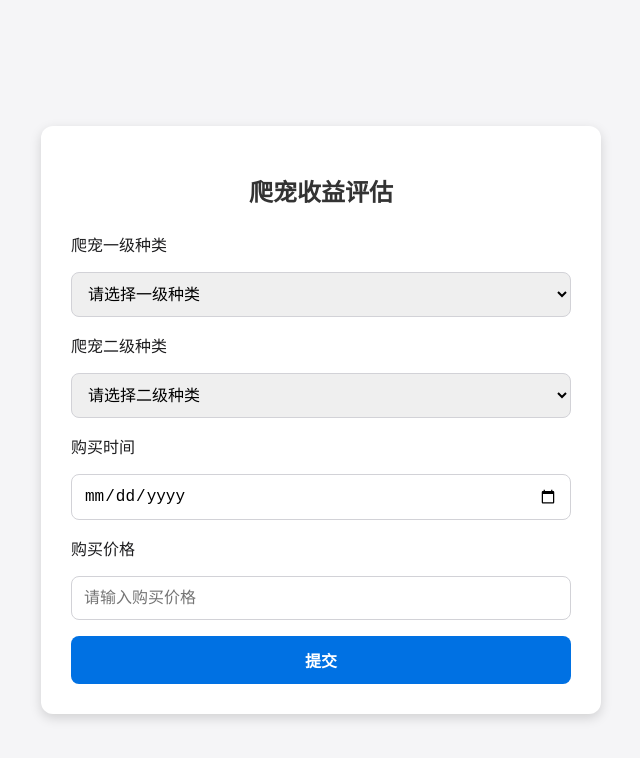
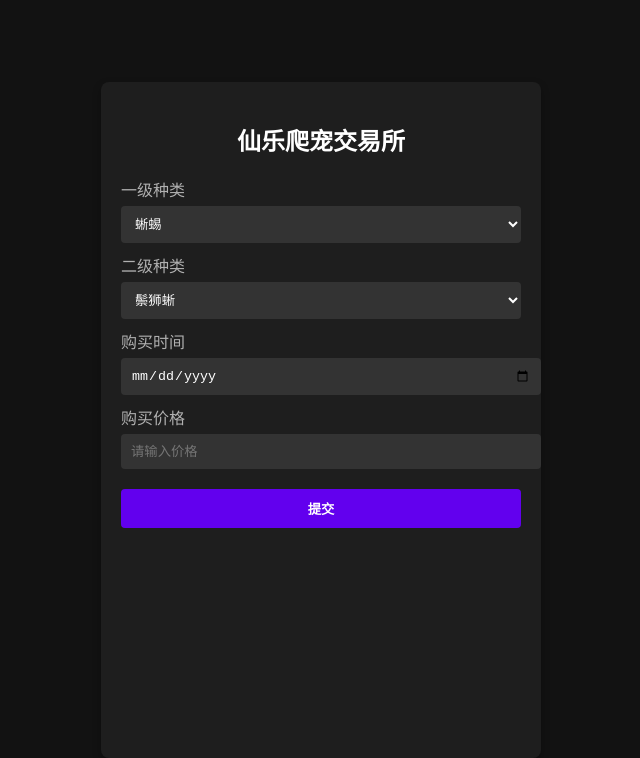
Before and after one commit to simingjia9/xanadu, a plain HTML site: page index.html in a window 1280 px wide. Shown: the whole page, without its empty margins (319-959 px from the left). Drawn offline with Linux system fonts and the light colour scheme.

Commit message:
Update index.html
暗黑版本

```diff
--- a/index.html
+++ b/index.html
@@ -1,239 +1,144 @@
 <!DOCTYPE html>
-<html lang="zh">
+<html lang="zh-CN">
 <head>
     <meta charset="UTF-8">
     <meta name="viewport" content="width=device-width, initial-scale=1.0">
-    <title>爬宠收益评估</title>
+    <title>仙乐爬宠交易所</title>
     <style>
-        /* 全局样式 */
+        /* 页面整体设置为深色背景和白色文字 */
         body {
-            font-family: -apple-system, BlinkMacSystemFont, "Segoe UI", Roboto, "Helvetica Neue", Arial, sans-serif;
-            background-color: #f5f5f7;
-            color: #1d1d1f;
+            font-family: Arial, sans-serif;
+            background-color: #121212;
+            color: #ffffff;
             display: flex;
             justify-content: center;
             align-items: center;
             min-height: 100vh;
             margin: 0;
             padding: 20px;
-            overflow: hidden;
-            transition: opacity 0.8s ease; /* 淡出效果 */
         }
 
-        /* 容器样式 */
+        /* 表单和结果容器样式 */
         .container {
-            background-color: white;
+            max-width: 400px;
             width: 100%;
-            max-width: 500px;
-            padding: 30px;
-            border-radius: 12px;
-            box-shadow: 0 4px 12px rgba(0, 0, 0, 0.15);
-            text-align: center;
-            opacity: 1;
-            transition: opacity 0.8s ease; /* 淡入效果 */
-        }
-
-        /* 结果页面样式 */
-        .result-container {
-            display: none;
-            text-align: center;
-            opacity: 0;
-            margin-top: 40px;
-        }
-
-        .percentage-animation {
-            font-size: 36px;
-            font-weight: bold;
-            margin-top: 20px;
-        }
-
-        /* 标题样式 */
-        h1 {
-            font-size: 24px;
-            font-weight: 600;
-            margin-bottom: 24px;
-            color: #333;
+            background-color: #1e1e1e;
+            padding: 20px;
+            border-radius: 8px;
+            box-shadow: 0 4px 8px rgba(0, 0, 0, 0.3);
         }
 
         h2 {
-            font-size: 22px;
-            font-weight: 600;
-            color: #333;
+            text-align: center;
+            color: #ffffff;
         }
 
-        h3 {
-            font-size: 20px;
-            font-weight: 500;
-            color: #333;
-            margin-top: 20px;  /* 增大标题和百分比之间的间距 */
+        label {
+            display: block;
+            margin-top: 10px;
+            color: #b0b0b0;
         }
 
-        /* 输入框和标签样式 */
-        label {
-            font-size: 16px;
-            display: block;
-            margin-bottom: 8px;
-            text-align: left;
+        input, select {
+            width: 100%;
+            padding: 10px;
+            margin-top: 5px;
+            border: none;
+            border-radius: 4px;
+            background-color: #333333;
+            color: #ffffff;
         }
 
-        select,
-        input[type="number"],
-        input[type="date"] {
-            width: 100%;
-            padding: 12px;
-            margin: 8px 0 16px;
-            border: 1px solid #d2d2d7;
-            border-radius: 8px;
-            font-size: 16px;
-            box-sizing: border-box;
-        }
-
-        /* 提交按钮样式 */
         button {
             width: 100%;
-            padding: 12px;
-            font-size: 16px;
+            padding: 10px;
+            margin-top: 20px;
+            border: none;
+            border-radius: 4px;
+            background-color: #6200ee;
+            color: #ffffff;
             font-weight: bold;
-            background-color: #0071e3;
-            color: white;
-            border: none;
-            border-radius: 8px;
             cursor: pointer;
-            transition: background-color 0.3s ease;
+            transition: background-color 0.3s;
         }
 
         button:hover {
-            background-color: #005bb5;
+            background-color: #3700b3;
         }
 
-        /* 结果显示样式 */
-        #results p {
-            margin: 8px 0;
-            padding: 8px;
-            border: 1px solid #d2d2d7;
-            border-radius: 8px;
-            background-color: #f9f9f9;
-            font-size: 16px;
+        .result-container {
+            text-align: center;
+            opacity: 0;
+            transition: opacity 0.5s ease-in-out;
         }
 
-        /* 箭头图标 */
+        .percentage {
+            font-size: 24px;
+            font-weight: bold;
+            margin: 10px 0;
+        }
+
         .arrow-up {
             color: red;
-            margin-right: 10px;
         }
 
         .arrow-down {
             color: green;
-            margin-right: 10px;
         }
     </style>
 </head>
 <body>
-    <div class="container" id="formContainer">
-        <h1>爬宠收益评估</h1>
-
-        <!-- 输入表单 -->
-        <form id="reptileForm">
-            <label for="primaryType">爬宠一级种类</label>
-            <select id="primaryType" onchange="updateSecondaryType()">
-                <option value="">请选择一级种类</option>
+    <div class="container">
+        <!-- 表单容器 -->
+        <div id="formContainer">
+            <h2>仙乐爬宠交易所</h2>
+            <label for="primaryType">一级种类</label>
+            <select id="primaryType">
+                <!-- 示例选项，实际使用时将这些替换为完整的爬宠种类列表 -->
                 <option value="蜥蜴">蜥蜴</option>
                 <option value="蛇">蛇</option>
                 <option value="龟">龟</option>
-                <option value="其他">其他</option>
-                <option value="肥尾守宫">肥尾守宫</option>
-                <option value="牛蛇">牛蛇</option>
-                <option value="加州王蛇">加州王蛇</option>
-                <option value="鬃狮蜥">鬃狮蜥</option>
-                <option value="玉米蛇">玉米蛇</option>
-                <option value="睫角守宫">睫角守宫</option>
             </select>
 
-            <label for="secondaryType">爬宠二级种类</label>
+            <label for="secondaryType">二级种类</label>
             <select id="secondaryType">
-                <option value="">请选择二级种类</option>
+                <!-- 示例选项，实际使用时将这些替换为完整的二级种类列表 -->
+                <option value="鬃狮蜥">鬃狮蜥</option>
+                <option value="绿鬣蜥">绿鬣蜥</option>
+                <option value="豹纹守宫">豹纹守宫</option>
             </select>
 
             <label for="purchaseDate">购买时间</label>
-            <input type="date" id="purchaseDate">
+            <input type="date" id="purchaseDate" required>
 
             <label for="purchasePrice">购买价格</label>
-            <input type="number" id="purchasePrice" placeholder="请输入购买价格" step="0.01">
+            <input type="number" id="purchasePrice" placeholder="请输入价格" required>
 
-            <button type="button" onclick="submitForm()">提交</button>
-        </form>
-    </div>
+            <button onclick="submitForm()">提交</button>
+        </div>
 
-    <!-- 动画展示百分比 -->
-    <div class="container result-container" id="resultContainer">
-        <h2>评估结果</h2>
-        <h3 id="bargainTitle">捡漏水平</h3>
-        <p id="bargainLevel" class="percentage-animation">捡漏水平: </p>
-
-        <h3 id="appreciationTitle">升值程度</h3>
-        <p id="appreciationLevel" class="percentage-animation">升值程度: </p>
-
-        <h3 id="profitTitle">收益水平</h3>
-        <p id="profitLevel" class="percentage-animation">收益水平: </p>
+        <!-- 结果容器 -->
+        <div id="resultContainer" class="result-container">
+            <h2>爬宠理财高手</h2>
+            <p class="percentage" id="bargainLevel">捡漏水平: </p>
+            <p class="percentage" id="appreciationLevel">升值程度: </p>
+            <p class="percentage" id="profitLevel">收益水平: </p>
+        </div>
     </div>
 
     <script>
-        // 模拟的市场数据
-        const marketData = {
-            "蜥蜴": {
-                "鬃狮蜥": { "当时市场平均价": 500, "当前市场平均价": 800 },
-                "绿鬣蜥": { "当时市场平均价": 300, "当前市场平均价": 600 },
-                "豹纹守宫": { "当时市场平均价": 150, "当前市场平均价": 300 },
-                "科尔特蜥": { "当时市场平均价": 250, "当前市场平均价": 450 }
-            },
-            "蛇": {
-                "玉米蛇": { "当时市场平均价": 400, "当前市场平均价": 700 },
-                "王蛇": { "当时市场平均价": 600, "当前市场平均价": 900 },
-                "眼镜蛇": { "当时市场平均价": 800, "当前市场平均价": 1300 },
-                "蛇纹蛇": { "当时市场平均价": 500, "当前市场平均价": 800 },
-                "牛蛇": { "当时市场平均价": 350, "当前市场平均价": 600 },
-                "加州王蛇": { "当时市场平均价": 550, "当前市场平均价": 850 }
-            },
-            "龟": {
-                "红耳龟": { "当时市场平均价": 100, "当前市场平均价": 180 },
-                "软壳龟": { "当时市场平均价": 200, "当前市场平均价": 350 }
-            },
-            "其他": {
-                "幻象龙": { "当时市场平均价": 1000, "当前市场平均价": 1500 }
-            },
-            "肥尾守宫": {
-                "一般": { "当时市场平均价": 250, "当前市场平均价": 400 }
-            },
-            "睫角守宫": {
-                "一般": { "当时市场平均价": 300, "当前市场平均价": 500 }
-            }
-        };
-
-        // 更新二级种类选项
-        function updateSecondaryType() {
-            const primaryType = document.getElementById("primaryType").value;
-            const secondaryTypeSelect = document.getElementById("secondaryType");
-
-            // 清空现有的二级种类选项
-            secondaryTypeSelect.innerHTML = '<option value="">请选择二级种类</option>';
-
-            if (primaryType && marketData[primaryType]) {
-                const secondaryTypes = Object.keys(marketData[primaryType]);
-                secondaryTypes.forEach(type => {
-                    const option = document.createElement("option");
-                    option.value = type;
-                    option.textContent = type;
-                    secondaryTypeSelect.appendChild(option);
-                });
-            }
-        }
-
-        // 提交表单的函数，包含动画效果
         function submitForm() {
             const primaryType = document.getElementById("primaryType").value;
             const secondaryType = document.getElementById("secondaryType").value;
             const purchaseDate = document.getElementById("purchaseDate").value;
             const purchasePrice = parseFloat(document.getElementById("purchasePrice").value);
+
+            // 示例市场数据
+            const marketData = {
+                "蜥蜴": { "鬃狮蜥": { "当时市场平均价": 350, "当前市场平均价": 500 } },
+                "蛇": { "玉米蛇": { "当时市场平均价": 150, "当前市场平均价": 200 } },
+                "龟": { "红耳龟": { "当时市场平均价": 80, "当前市场平均价": 100 } }
+            };
 
             const marketInfo = marketData[primaryType]?.[secondaryType];
             if (!marketInfo) {
@@ -248,30 +153,21 @@
             const appreciationLevel = Math.round((averageCurrentPrice - averagePastPrice) / averagePastPrice * 100);
             const profitLevel = Math.round((appreciationLevel / ((averageCurrentPrice - averagePastPrice) / averagePastPrice)) * 100);
 
-            // 显示结果及动画
             document.getElementById('bargainLevel').innerText = `捡漏水平: ${bargainLevel}%`;
             animatePercentage('bargainLevel', 0, bargainLevel);
 
-            document.getElementById('appreciationLevel').innerText = `升值程度: `;
-            if (appreciationLevel > 0) {
-                document.getElementById('appreciationLevel').innerHTML = `<span class="arrow-up">↑</span>${appreciationLevel}%`;
-                document.getElementById('appreciationLevel').style.color = 'red';
-            } else {
-                document.getElementById('appreciationLevel').innerHTML = `<span class="arrow-down">↓</span>${appreciationLevel}%`;
-                document.getElementById('appreciationLevel').style.color = 'green';
-            }
+            document.getElementById('appreciationLevel').innerHTML = `升值程度: ${appreciationLevel > 0 ? '<span class="arrow-up">↑</span>' : '<span class="arrow-down">↓</span>'}${Math.abs(appreciationLevel)}%`;
+            document.getElementById('appreciationLevel').style.color = appreciationLevel > 0 ? 'red' : 'green';
 
             document.getElementById('profitLevel').innerText = `收益水平: ${profitLevel}%`;
             animatePercentage('profitLevel', 0, profitLevel);
 
-            // 隐藏表单并显示结果
             document.getElementById('formContainer').style.display = 'none';
             const resultContainer = document.getElementById('resultContainer');
             resultContainer.style.display = 'block';
-            resultContainer.style.opacity = '1'; // 淡入
+            resultContainer.style.opacity = '1';
         }
 
-        // 动画效果：数字逐渐从0到目标值
         function animatePercentage(id, start, end) {
             let current = start;
             const step = (end - start) / 100;
```
